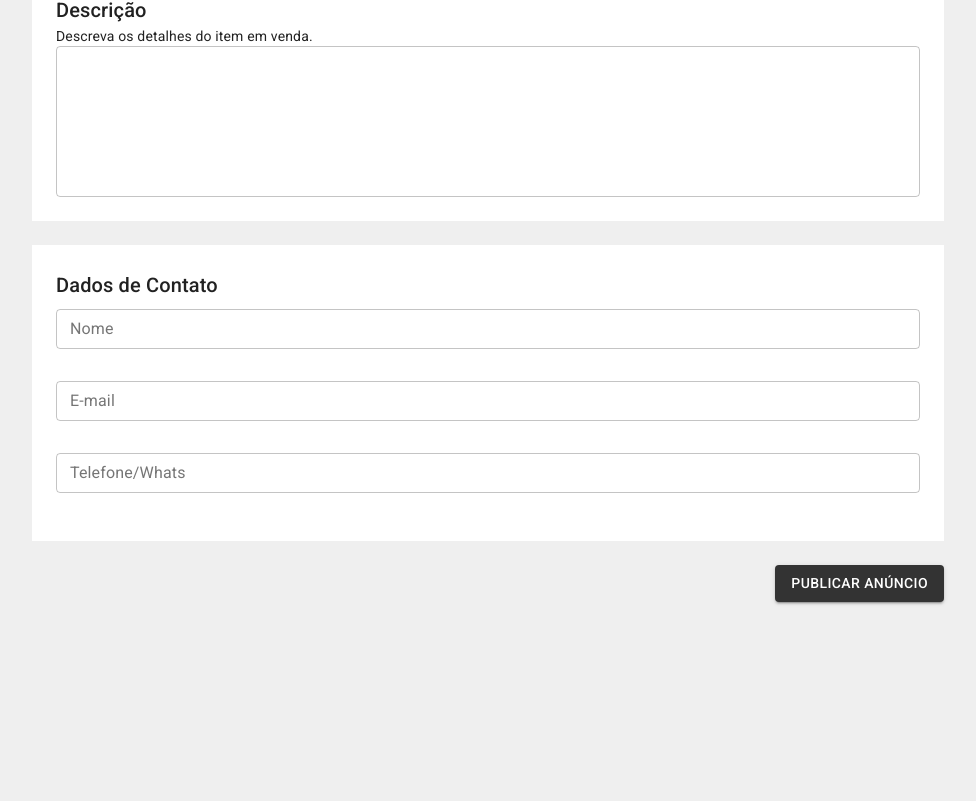
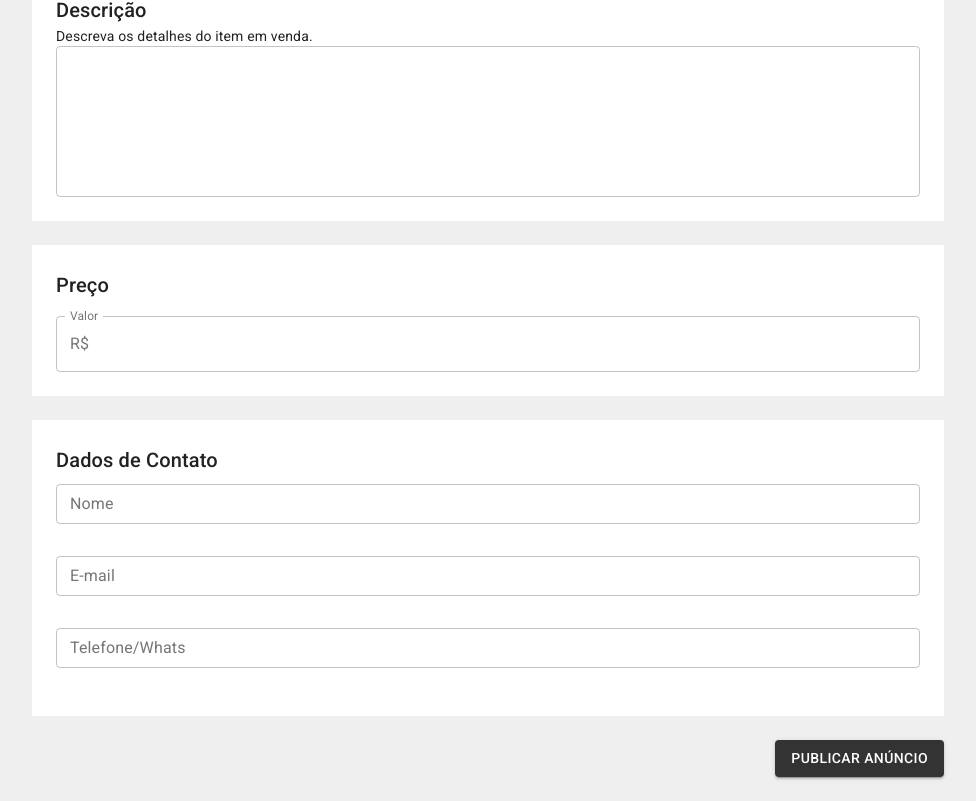
Before and after one commit to bzenky/anunx, a Next.js app: page /user/publish in a window 1280 px wide. Shown: the part 827-1628 px from the top of the page, without its empty margins (152-1128 px from the left). Before the commit the page ends 1453 px from the top, so only its background shows below. Built offline with nearby package versions, Linux system fonts and the light colour scheme.

Commit message:
adicionando input de preco

```diff
--- a/pages/user/publish.js
+++ b/pages/user/publish.js
@@ -4,8 +4,12 @@
   Box,
   Button,
   Container,
+  FormControl,
   IconButton,
+  InputAdornment,
+  InputLabel,
   Select,
+  OutlinedInput,
   TextField,
   Typography } from '@material-ui/core'
 
@@ -40,6 +44,9 @@
     margin: '0 0 15px 0',
     backgroundColor: theme.palette.background.default,
     border: '2px dashed #333333'
+  },
+  preco: {
+    marginTop: '15px',
   },
   textField: {
     margin: theme.spacing(1, 0, 3),
@@ -215,6 +222,22 @@
         <Container maxWidth="md" className={classes.boxContainer}>
           <Box className={classes.box}>
             <Typography component="h6" variant="h6" align="left" color="textPrimary">
+              Preço
+            </Typography>
+            <FormControl fullWidth variant="outlined" className={classes.preco}>
+              <InputLabel>Valor</InputLabel>
+              <OutlinedInput
+                onChange={() => {}}
+                startAdornment={<InputAdornment position="start">R$</InputAdornment>}
+                labelWidth={40}
+              />
+            </FormControl>
+          </Box>
+        </Container>
+
+        <Container maxWidth="md" className={classes.boxContainer}>
+          <Box className={classes.box}>
+            <Typography component="h6" variant="h6" align="left" color="textPrimary">
               Dados de Contato
             </Typography>
 
```
